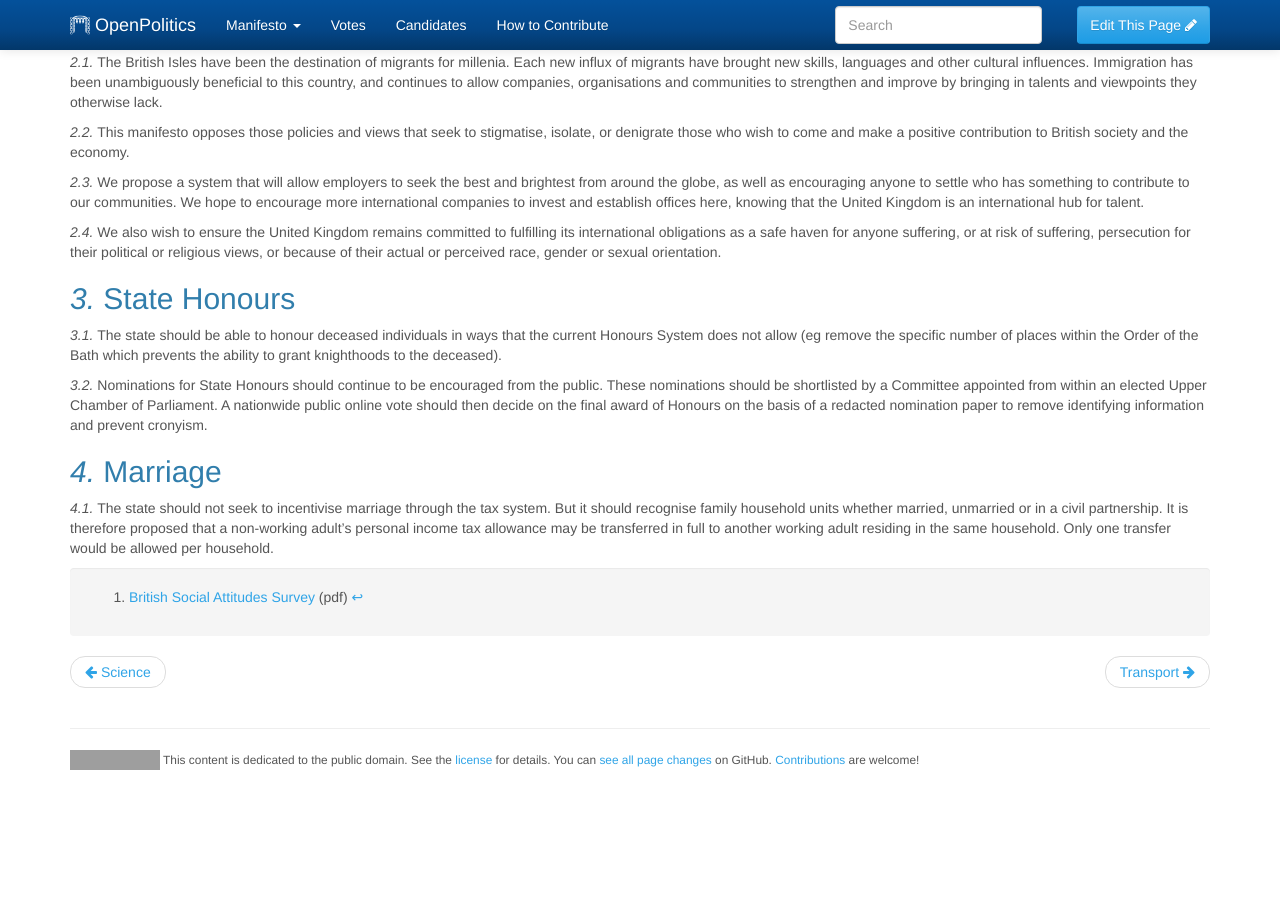
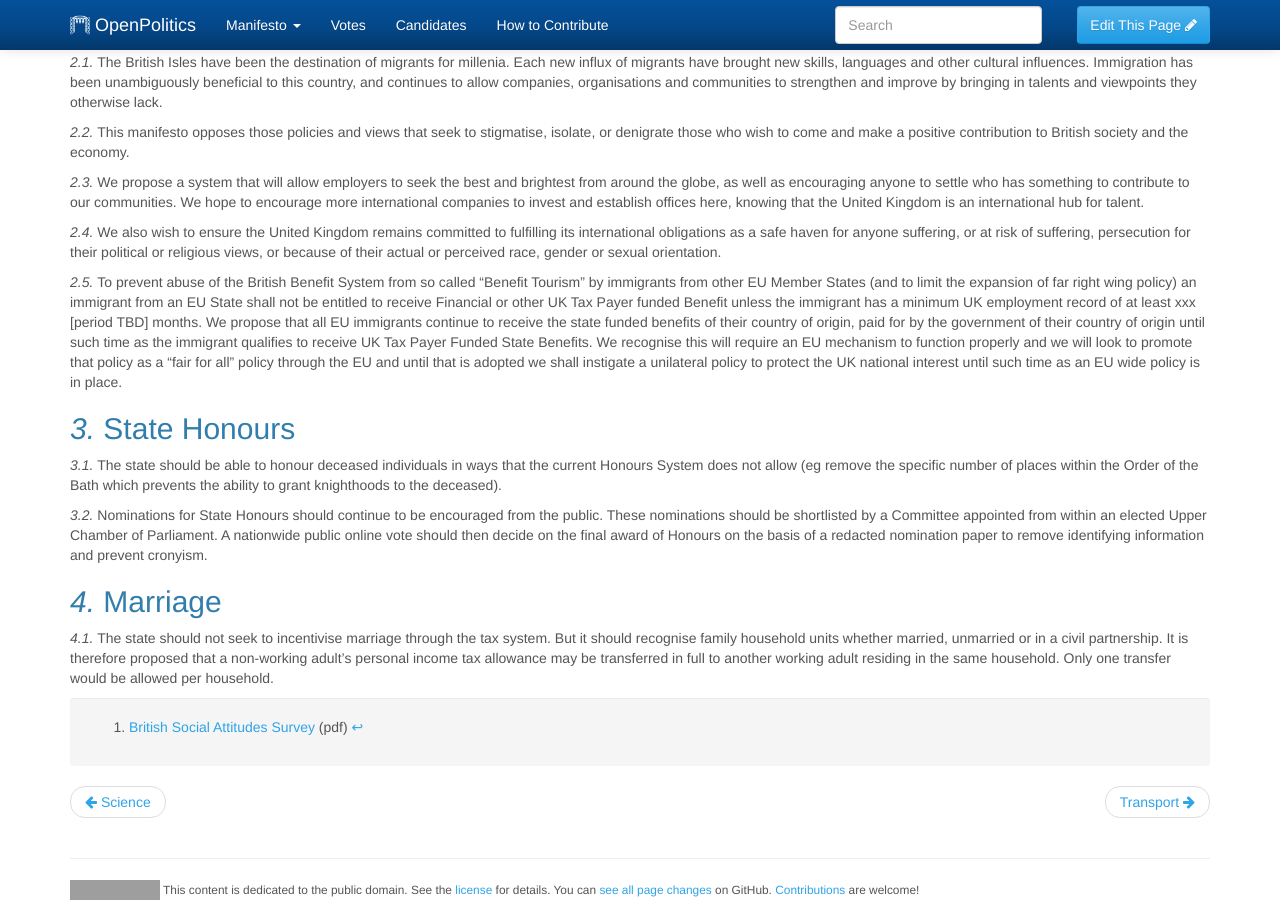
Before and after one commit to openpolitics/manifesto, a Jekyll site: the page built from manifesto/society.md, in a window 1280 px wide and 900 px high, scrolled down 539 px. Built offline with Jekyll 4.4.1, drawn with Linux system fonts in a browser that asks for light colours; before the commit the page ends 1309 px from its top, so only the background shows below that; grey boxes are pictures that could not be loaded.

Commit message:
Update society.md

```diff
--- a/manifesto/society.md
+++ b/manifesto/society.md
@@ -40,6 +40,8 @@ We propose a system that will allow employers to seek the best and brightest fro
 
 We also wish to ensure the United Kingdom remains committed to fulfilling its international obligations as a safe haven for anyone suffering, or at risk of suffering, persecution for their political or religious views, or because of their actual or perceived race, gender or sexual orientation.
 
+To prevent abuse of the British Benefit System from so called "Benefit Tourism" by immigrants from other EU Member States (and to limit the expansion of far right wing policy) an immigrant from an EU State shall not be entitled to receive Financial or other UK Tax Payer funded Benefit unless the immigrant has a minimum UK employment record of at least xxx [period TBD] months. We propose that all EU immigrants continue to receive the state funded benefits of their country of origin, paid for by the government of their country of origin until such time as the immigrant qualifies to receive UK Tax Payer Funded State Benefits. We recognise this will require an EU mechanism to function properly and we will look to promote that policy as a "fair for all" policy through the EU and until that is adopted we shall instigate a unilateral policy to protect the UK national interest until such time as an EU wide policy is in place.
+
 ## State Honours
 
 The state should be able to honour deceased individuals in ways that the current Honours System does not allow (eg remove the specific number of places within the Order of the Bath which prevents the ability to grant knighthoods to the deceased).
```
